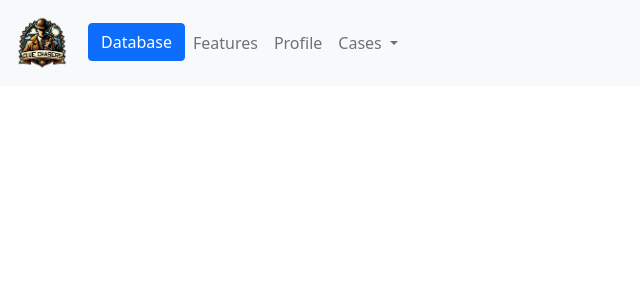
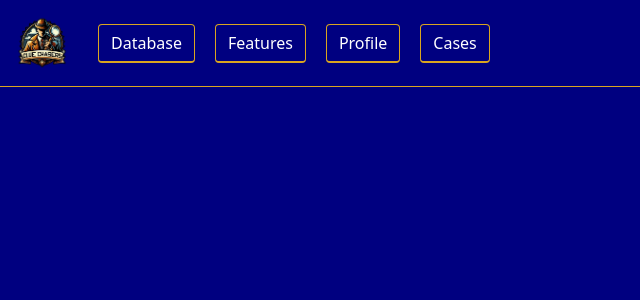
Before and after one commit to AndersH82/Clue-Chasers, a Django app: page / in a window 1280 px wide. Shown: the top 300 px of the page, without its empty margins (0-640 px from the left). Run offline with Django 5.2, Linux system fonts and the light colour scheme; some libraries are stand-ins or nearby versions.

Commit message:
add styles to navbar and sidebar

```diff
--- /dev/null
+++ b/clue_chasers/static/css/styles.css
@@ -0,0 +1,74 @@
+/* navbar */
+
+.btn.btn-navbar {
+    background-color: navy;
+    border-color: goldenrod;
+    color: white;
+    margin: 10px;
+    border-bottom: 2px solid goldenrod;
+}
+
+.btn.btn-navbar:hover {
+    background-color: blue;
+    border-color: goldenrod;
+    color: white;
+    margin: 10px;
+}
+
+button.navbar-toggler {
+    background-color: navy;
+    border-color: goldenrod;
+    color: gold;
+}
+
+span.navbar-toggler-icon {
+    color: gold;
+}
+
+.navbar.navbar {
+    background-color: navy;
+    border-color: goldenrod;
+    color: white;
+    border-bottom: 1px solid goldenrod;
+}
+
+a {
+    text-decoration: none;
+    color: #FFFFFF;
+}
+
+a:hover {
+    text-decoration: none;
+    color: #FFFFFF;
+}
+
+div.offcanvas {
+    background-color: navy;
+    border-color: goldenrod;
+    color: white;
+    margin-top: 86px;
+}
+
+ul.dropdown-menu {
+    background-color: navy;
+    border-color: goldenrod;
+    color: white;
+    margin-left: 10px;
+}
+
+a.dropdown-item {
+    color: white;
+}
+
+a.dropdown-item:hover {
+    background-color: blue;
+    color: white;
+}
+/* base.html */
+
+body {
+    background-color: navy;
+    color: white;
+}
+
+/* footer */
--- a/clue_chasers/templates/base.html
+++ b/clue_chasers/templates/base.html
@@ -6,7 +6,7 @@
     <link href="https://cdn.jsdelivr.net/npm/bootstrap@5.1.3/dist/css/bootstrap.min.css" rel="stylesheet" integrity="sha384-1BmE4kWBq78iYhFldvKuhfTAU6auU8tT94WrHftjDbrCEXSU1oBoqyl2QvZ6jIW3" crossorigin="anonymous">
     <title>Clue Chasers</title>
     {% load static %}
-    <link rel="stylesheet" href="{% static 'styles.css' %}">
+    <link rel="stylesheet" href="{% static 'css/styles.css' %}">
 </head>
 <body>
     <header>
@@ -17,18 +17,18 @@
         </nav>
     </header>
     <main>
-        <div class="offcanvas offcanvas-start" data-bs-scroll="true" tabindex="-1" id="offcanvasWithBothOptions" aria-labelledby="offcanvasWithBothOptionsLabel">
+        <div class="offcanvas offcanvas-start" data-bs-scroll="true" data-bs-backdrop="false" tabindex="-1" id="offcanvasScrolling" aria-labelledby="offcanvasScrollingLabel">
             <div class="offcanvas-header">
-            <h5 class="offcanvas-title" id="offcanvasWithBothOptionsLabel">Database informations</h5>
+                <h5 class="offcanvas-title" id="offcanvasScrollingLabel">Database Information</h5>
                 <button type="button" class="btn-close" data-bs-dismiss="offcanvas" aria-label="Close"></button>
             </div>
             <div class="offcanvas-body">
-            <p>Database informations</p>
+                <p>Try scrolling the rest of the page to see this option in action.</p>
             </div>
             </div>
     </main>
     <footer>
-        <!-- Footer content -->
+
     </footer>
     <script src="https://cdn.jsdelivr.net/npm/@popperjs/core@2.10.2/dist/umd/popper.min.js" integrity="sha384-7+zCNj/IqJ95wo16oMtfsKbZ9ccEh31eOz1HGyDuCQ6wgnyJNSYdrPa03rtR1zdB" crossorigin="anonymous"></script>
     <script src="https://cdn.jsdelivr.net/npm/bootstrap@5.1.3/dist/js/bootstrap.min.js" integrity="sha384-QJHtvGhmr9XOIpI6YVutG+2QOK9T+ZnN4kzFN1RtK3zEFEIsxhlmWl5/YESvpZ13" crossorigin="anonymous"></script>
--- a/clue_chasers/templates/navbar.html
+++ b/clue_chasers/templates/navbar.html
@@ -1,6 +1,6 @@
 {% load static %}
 
-<nav class="navbar navbar-expand-lg navbar-light bg-light">
+<nav class="navbar navbar-expand-lg">
   <div class="container-fluid">
     <a class="navbar-brand" href="#">
             <img src="{% static '\images\logo.png' %}" alt="Logo" width="60" height="60">
@@ -11,16 +11,19 @@
     <div class="collapse navbar-collapse" id="navbarNavDropdown">
       <ul class="navbar-nav">
         <li class="nav-item">
-          <button class="btn btn-primary" type="button" data-bs-toggle="offcanvas" data-bs-target="#offcanvasWithBothOptions" aria-controls="offcanvasWithBothOptions">Database</button>
+          <button class="btn btn-navbar" type="button" data-bs-toggle="offcanvas" data-bs-target="#offcanvasScrolling" aria-controls="offcanvasScrolling">Database</button>
         </li>
         <li class="nav-item">
-          <a class="nav-link" href="#">Features</a>
+        <button class="btn btn-navbar" type="button">
+          <a href="#">Features</a></button>
         </li>
         <li class="nav-item">
-          <a class="nav-link" href="/profile">Profile</a>
+        <button class="btn btn-navbar" type="button">
+          <a href="/profile">Profile</a></button>
         </li>
         <li class="nav-item dropdown">
-          <a class="nav-link dropdown-toggle" href="#" id="navbarDropdownMenuLink" role="button" data-bs-toggle="dropdown" aria-expanded="false">
+        <button class="btn btn-navbar" type="button">
+          <a href="#" id="navbarDropdownMenuLink" role="button" data-bs-toggle="dropdown" aria-expanded="false">
             Cases
           </a>
           <ul class="dropdown-menu" aria-labelledby="navbarDropdownMenuLink">
@@ -29,7 +32,7 @@
             <li><a class="dropdown-item" href="#">Something else here</a></li>
           </ul>
         </li>
-      </ul>
+      </ul></button>
     </div>
   </div>
 </nav>
--- a/clue_chasers/urls.py
+++ b/clue_chasers/urls.py
@@ -1,9 +1,11 @@
 from django.contrib import admin
 from django.urls import path
 from. import views
+from django.conf import settings
+from django.conf.urls.static import static
 
 urlpatterns = [
     path('admin/', admin.site.urls),
     path('', views.base, name='base'),
     path('profile/', views.profile, name='profile'),
-]
+] + static(settings.STATIC_URL, document_root=settings.STATIC_ROOT)
```
Also changed, not shown: clue_chasers/static/js/script.js (added), clue_chasers/templates/footer.html (added). Lines whose indentation alone changed are shown as unchanged.
